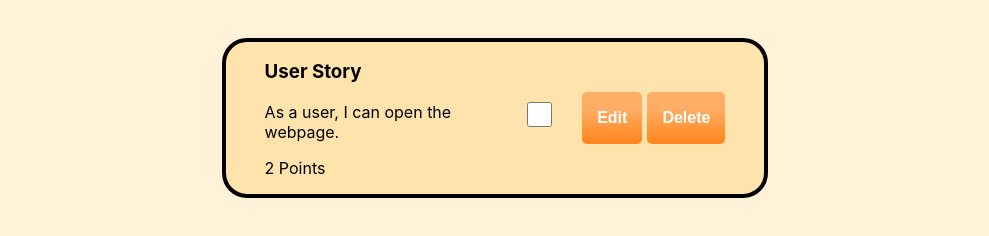
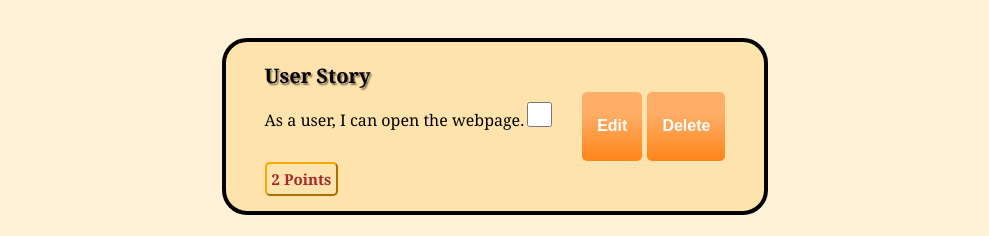
Before and after one commit to KneadTeam/Sprint, a React (Create React App) app in the folder frontend/: page / in a window 1280 px wide. Shown: the part 541-777 px from the top of the page, without its empty margins (145-1134 px from the left). Built offline with nearby package versions, Linux system fonts and the light colour scheme; no server answers.

Commit message:
More User Friendly UI/UX

```diff
--- a/frontend/src/components/Overlay/Overlay.css
+++ b/frontend/src/components/Overlay/Overlay.css
@@ -12,7 +12,7 @@
 }
 
 .overlay-content {
-    background-color: white;
+    background: rgb(239, 219, 183);
     /* Screen size */
     width: 25vw;
     height: 25vh;
@@ -35,7 +35,7 @@
     border: 5px solid orange;
 }
 
-.sprint-logo2 {
+.sprint-logo-wbg {
     width: 175px;
     height: 175px;
     display: block;
@@ -43,6 +43,6 @@
     border-radius: 50%;
     border: 5px solid #d01619; /* Green border for a pop effect */
     box-shadow: 0 0 10px rgba(60, 64, 1, 0.5); /* Box shadow for the logo */
-    padding: 10px;
+    padding: 5px;
     margin-bottom: 10px;
 }
--- a/frontend/src/components/Overlay/Overlay.js
+++ b/frontend/src/components/Overlay/Overlay.js
@@ -1,5 +1,5 @@
 import "./Overlay.css"
-import SprintLogo2 from "../../assets/sprint-logo.png"
+import SprintLogoWBG from "../../assets/sprint-logo-wbg.png"
 
 function Overlay ( { children, isOpen, onClose } ){
     return (
@@ -8,7 +8,7 @@ function Overlay ( { children, isOpen, onClose } ){
                 <div className="overlay">
                     <div className="overlay-bg" onClick={onClose}></div>
                     <div className="overlay-content">
-                        <img src={SprintLogo2} alt="sprint logo" className="sprint-logo2" />
+                        <img src={SprintLogoWBG} alt="Sprint Logo" className="sprint-logo-wbg" />
                         {children}
                     </div>
                 </div>
--- a/frontend/src/components/Story/story.js
+++ b/frontend/src/components/Story/story.js
@@ -26,7 +26,24 @@ function Story ( {story_id, story_name, points, checkbox, onToggleCheckbox, onDe
         },
         storyText: {
             textAlign: "left",
-            margin: "0 0 0 3vw"
+            margin: "0 0 0 3vw",
+            fontFamily: 'Georgia, serif',
+        },
+        header: {
+            fontSize: '20px',
+            fontWeight: 'bold',
+            textShadow: '1.5px 1.5px 1.5px rgba(0, 0, 0, 0.5)',
+        },
+        name: {
+        },
+        points: {
+            fontSize: '15px',
+            fontWeight: 'bold',
+            display: 'inline-block',
+            color: 'brown',
+            border: '2px outset orange',
+            borderRadius: '5px',
+            padding: '5px',
         },
         clickables: {
             marginLeft: "auto",
@@ -39,6 +56,7 @@ function Story ( {story_id, story_name, points, checkbox, onToggleCheckbox, onDe
             width: "25px",
             height: "25px",
             borderRadius: "5px",
+            transform: checkHovered ? 'scale(1.2)' : null,
         },
         edit: {
             padding: "10px 15px",
@@ -50,7 +68,7 @@ function Story ( {story_id, story_name, points, checkbox, onToggleCheckbox, onDe
             fontWeight: "bold",
             margin: "50px 0px 50px 5px",
             transition: "background 0.3s",
-            // transform: editIsHovered ? scale(1.1) : null,
+            transform: editIsHovered ? 'scale(1.1)' : null,
             background: editIsHovered
                 ? "linear-gradient(180deg, rgb(248, 134, 34) 0%, rgb(219, 111, 17) 32%, rgb(187, 91, 7) 100%)"
                 : "linear-gradient(180deg, rgba(255, 174, 105, 1) 0%, rgba(255, 173, 102, 1) 32%, rgba(255, 132, 25, 1) 100%)",
@@ -65,7 +83,7 @@ function Story ( {story_id, story_name, points, checkbox, onToggleCheckbox, onDe
             fontWeight: "bold",
             margin: "50px 0px 50px 5px",
             transition: "background 0.3s",
-            // transform: editIsHovered ? scale(1.1) : null,
+            transform: deleteIsHovered ? 'scale(1.1)' : null,
             background: "linear-gradient(180deg, rgba(255, 174, 105, 1) 0%, rgba(255, 173, 102, 1) 32%, rgba(255, 132, 25, 1) 100%)",
         }
     };
@@ -74,15 +92,17 @@ function Story ( {story_id, story_name, points, checkbox, onToggleCheckbox, onDe
         <div className="story" style={styles.outerShell}>
 
             <div className="storyText" style={styles.storyText}>
-                <h3>User Story</h3>
-                <p> {story_name}</p>
-                <p> {points} Points</p>
+                <h3 style={styles.header}> User Story </h3>
+                <p  style={styles.name}> {story_name} </p>
+                <p  style={styles.points}> {points} Points</p>
             </div>
 
             <div style={styles.clickables}>
                 <input style={styles.checkbox}
                     type="checkbox"
                     checked={checkbox}
+                    onMouseEnter={() => setCheckHovered(true)}
+                    onMouseLeave={() => setCheckHovered(false)}
                     onChange={() => {
                         setChecked(!check);
                         onToggleCheckbox(story_id, checkbox);}}/>
```
Also changed, not shown: frontend/src/assets/sprint-logo-wbg.png (renamed from frontend/src/assets/sprint-logo-old.png).
